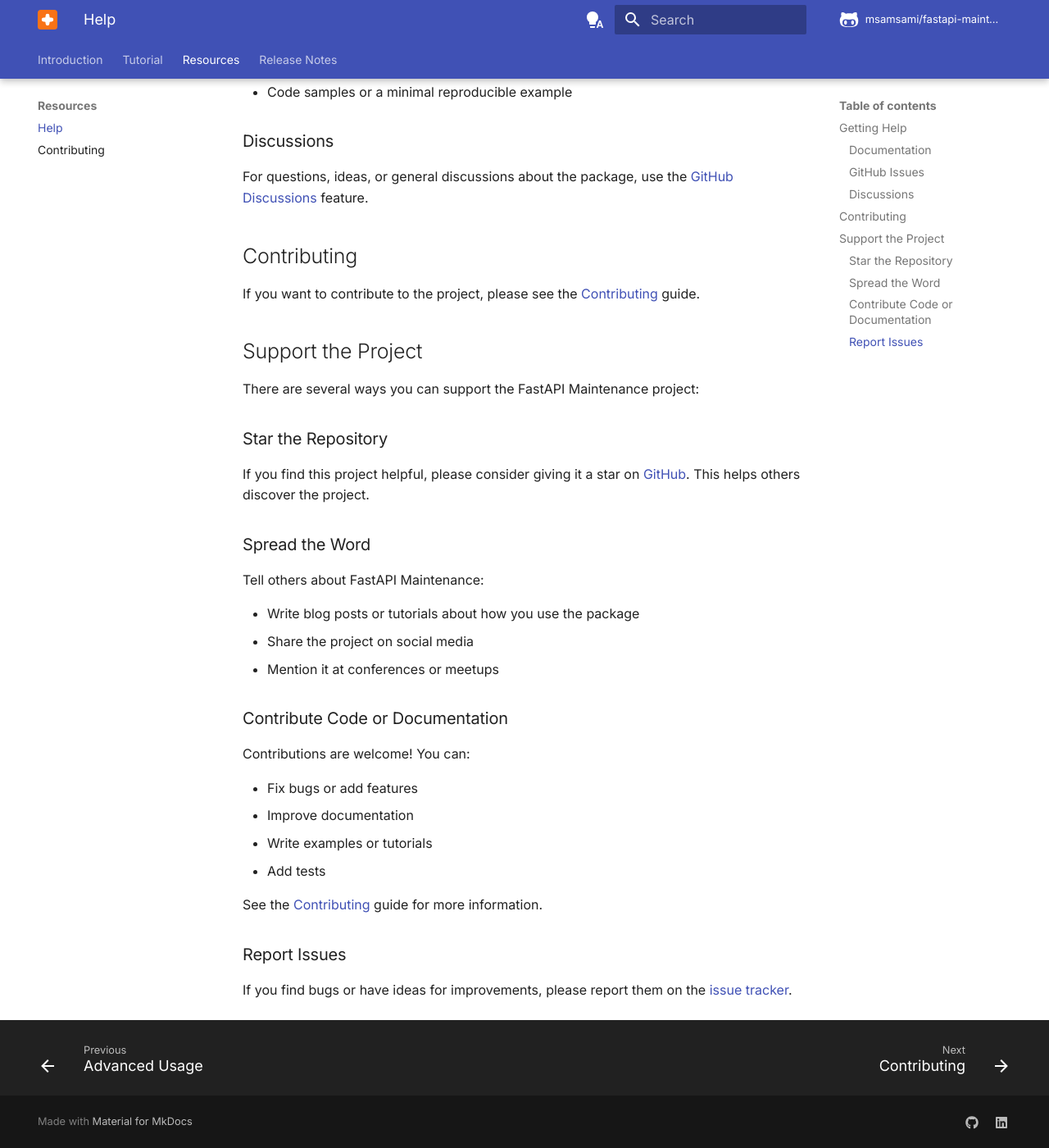
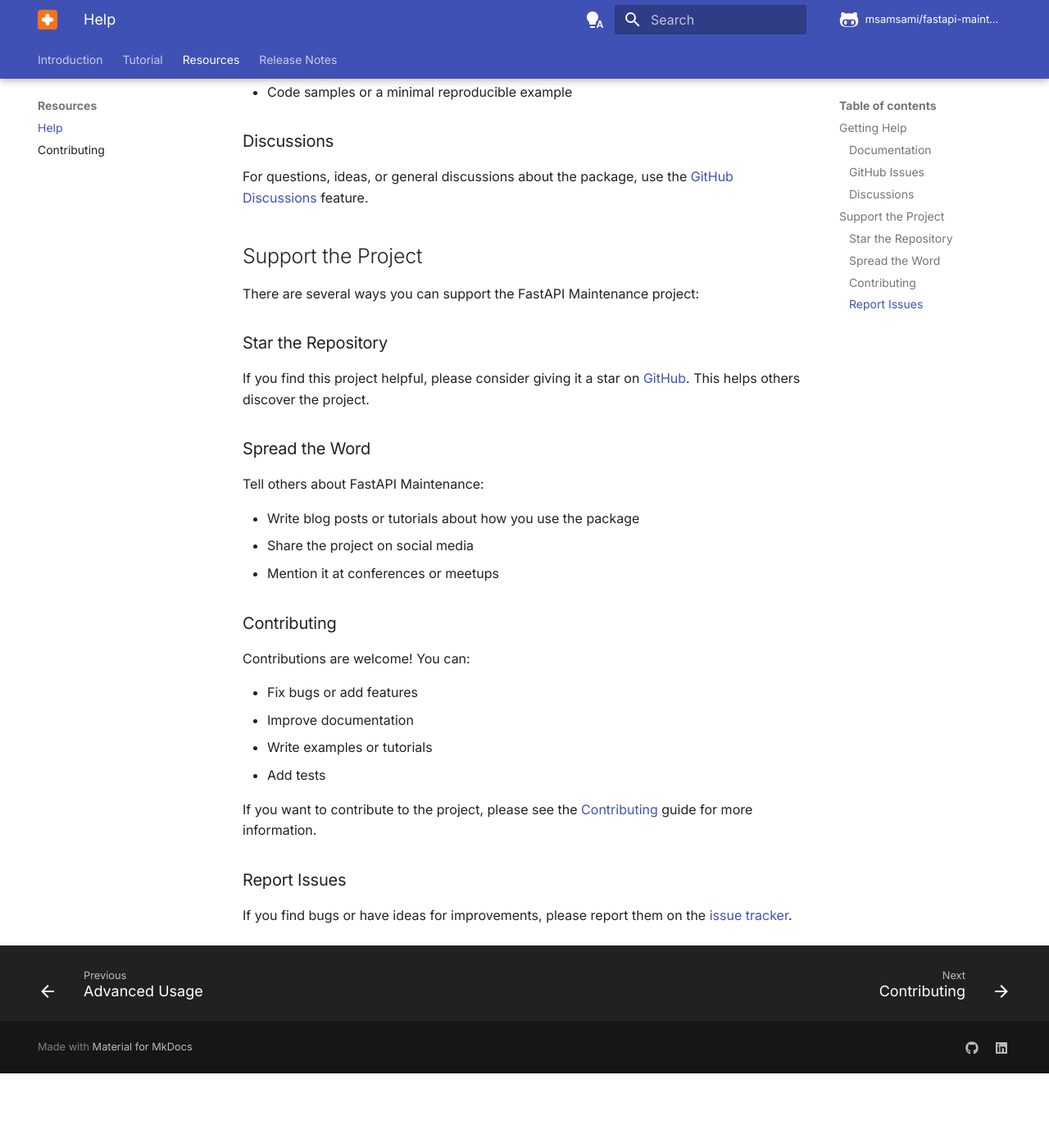
Before and after one commit to msamsami/fastapi-maintenance, an MkDocs documentation site: the page built from docs/help.md, in a window 1280 px wide and 1400 px high, scrolled down 787 px. Shown: the whole window at 82% size. Built offline with MkDocs 1.6.1 and Material for MkDocs 9.7.7, drawn with Linux system fonts in a browser that asks for light colours; comment, search, counter and statistics services are not loaded; after the commit the page ends 2096 px from its top, so only the background shows below that.

Commit message:
Fix duplicate section for contributing

```diff
--- a/docs/help.md
+++ b/docs/help.md
@@ -26,10 +26,6 @@
 
 For questions, ideas, or general discussions about the package, use the [GitHub Discussions](https://github.com/msamsami/fastapi-maintenance/discussions) feature.
 
-## Contributing
-
-If you want to contribute to the project, please see the [Contributing](./contributing.md) guide.
-
 ## Support the Project
 
 There are several ways you can support the FastAPI Maintenance project:
@@ -46,7 +42,7 @@
 - Share the project on social media
 - Mention it at conferences or meetups
 
-### Contribute Code or Documentation
+### Contributing
 
 Contributions are welcome! You can:
 
```
Also changed, not shown: other parts of docs/help.md (+1 -1 lines).
